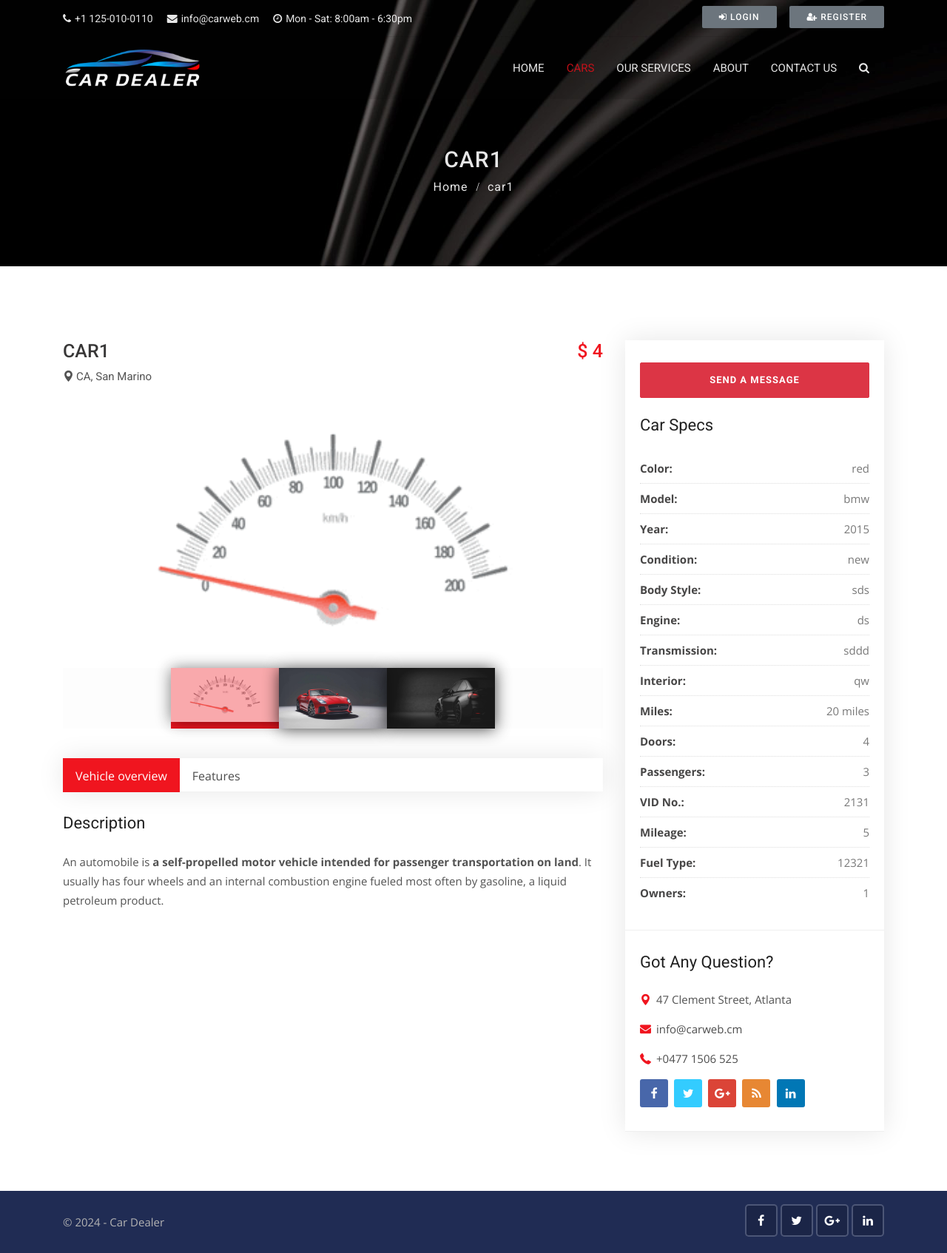
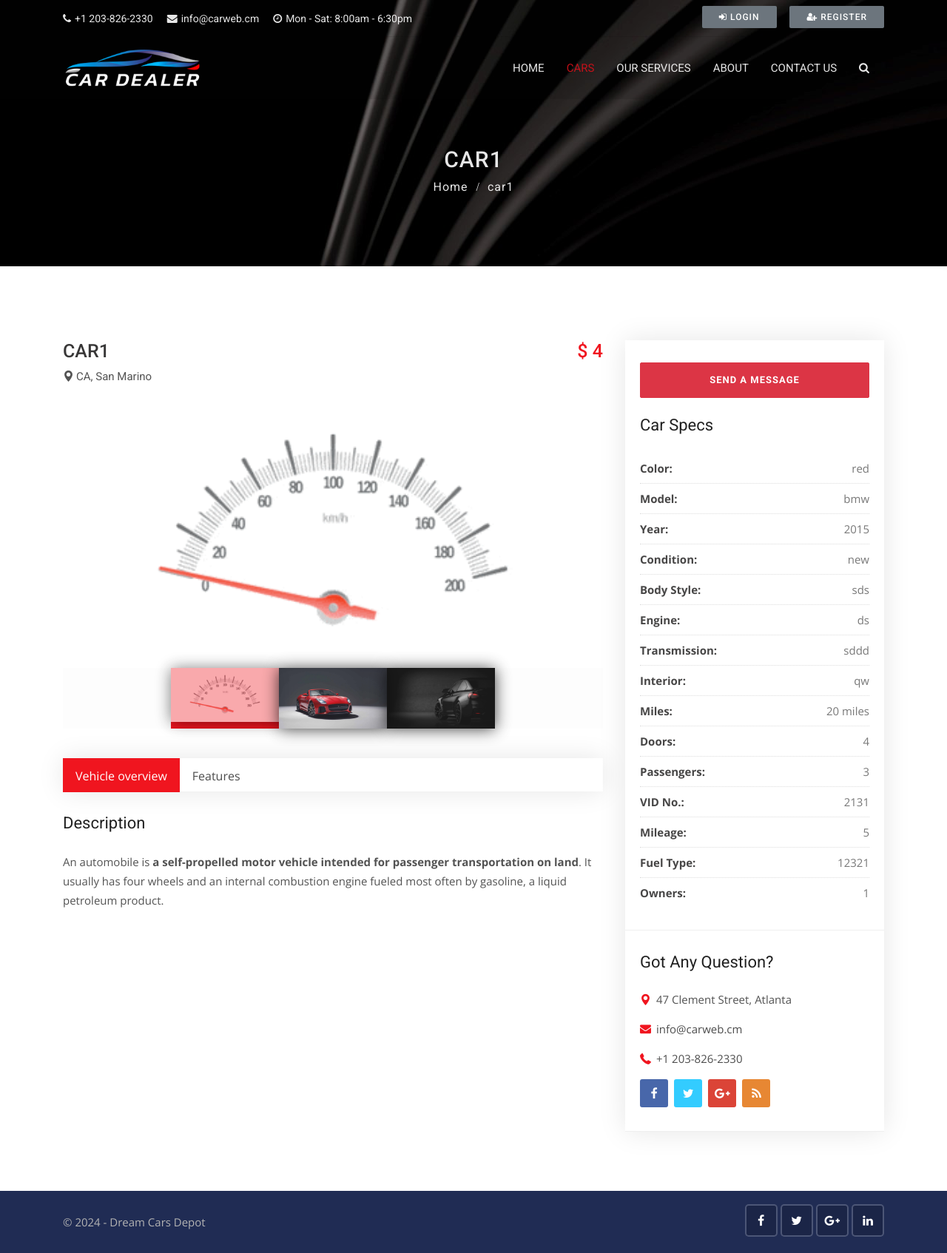
Before and after one commit to BrandiPearl/car, a Django app: page /cars/1 in a window 1280 px wide. Shown: the whole page at 74% size. Run offline with Django 3.2, Linux system fonts and the light colour scheme; data comes from the database, SQL or seed files in the repository; some libraries are stand-ins or nearby versions.

Commit message:
Updated values

```diff
--- a/templates/base.html
+++ b/templates/base.html
@@ -3,7 +3,7 @@
 <html>
 
 <head>
-    <title>CarDealer Website {% block title %}    {% endblock %}</title>
+    <title>Dream Cars Depot {% block title %}    {% endblock %}</title>
     <meta name="viewport" content="width=device-width, initial-scale=1.0">
     <meta charset="utf-8">
 
--- a/templates/cars/car_detail.html
+++ b/templates/cars/car_detail.html
@@ -305,7 +305,7 @@
                                 <i class="flaticon-mail"></i><a href="mailto:info@carweb.cm">info@carweb.cm</a>
                             </li>
                             <li>
-                                <i class="flaticon-phone"></i><a href="tel:+0477-85x6-552">+0477 1506 525</a>
+                                <i class="flaticon-phone"></i><a href="tel:+0477-85x6-552">+1 203-826-2330</a>
                             </li>
                         </ul>
                         <div class="social-list clearfix">
@@ -314,7 +314,6 @@
                                 <li><a href="#" class="twitter-bg"><i class="fa fa-twitter"></i></a></li>
                                 <li><a href="#" class="google-bg"><i class="fa fa-google-plus"></i></a></li>
                                 <li><a href="#" class="rss-bg"><i class="fa fa-rss"></i></a></li>
-                                <li><a href="#" class="linkedin-bg"><i class="fa fa-linkedin"></i></a></li>
                             </ul>
                         </div>
                     </div>
--- a/templates/cars/cars.html
+++ b/templates/cars/cars.html
@@ -194,10 +194,8 @@
                         <div class="social-list clearfix">
                             <ul>
                                 <li><a href="#" class="facebook-bg"><i class="fa fa-facebook"></i></a></li>
-                                <li><a href="#" class="twitter-bg"><i class="fa fa-twitter"></i></a></li>
                                 <li><a href="#" class="google-bg"><i class="fa fa-google-plus"></i></a></li>
                                 <li><a href="#" class="rss-bg"><i class="fa fa-rss"></i></a></li>
-                                <li><a href="#" class="linkedin-bg"><i class="fa fa-linkedin"></i></a></li>
                             </ul>
                         </div>
 						                    </div>
--- a/templates/includes/footer.html
+++ b/templates/includes/footer.html
@@ -5,7 +5,7 @@
         <div class="container">
             <div class="row">
                 <div class="col-lg-8">
-                    <p class="copy">© {% now 'Y' %} - Car Dealer</p>
+                    <p class="copy">© {% now 'Y' %} - Dream Cars Depot</p>
                 </div>
                 <div class="col-lg-4">
                     <div class="social-list-2">
--- a/templates/includes/topbar.html
+++ b/templates/includes/topbar.html
@@ -4,7 +4,7 @@
         <div class="row">
             <div class="col-lg-8 col-md-8 col-sm-7">
                 <div class="list-inline">
-                    <a href="tel:+1 125-010-0110"><i class="fa fa-phone"></i>+1 125-010-0110</a>
+                    <a href="tel:+1 125-010-0110"><i class="fa fa-phone"></i>+1 203-826-2330</a>
                     <a href="tel:info@carweb.cm"><i class="fa fa-envelope"></i>info@carweb.cm</a>
                     <a href="tel:info@carweb.cm"><i class="fa fa-clock-o"></i>Mon - Sat: 8:00am - 6:30pm</a>
                 </div>
```
